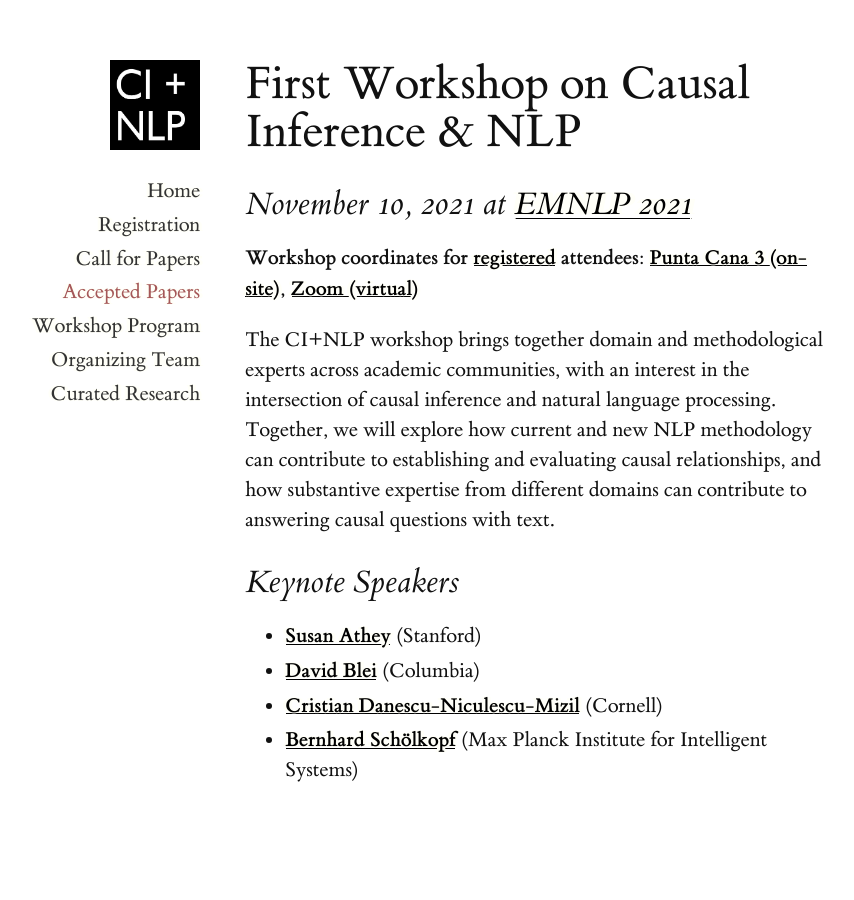
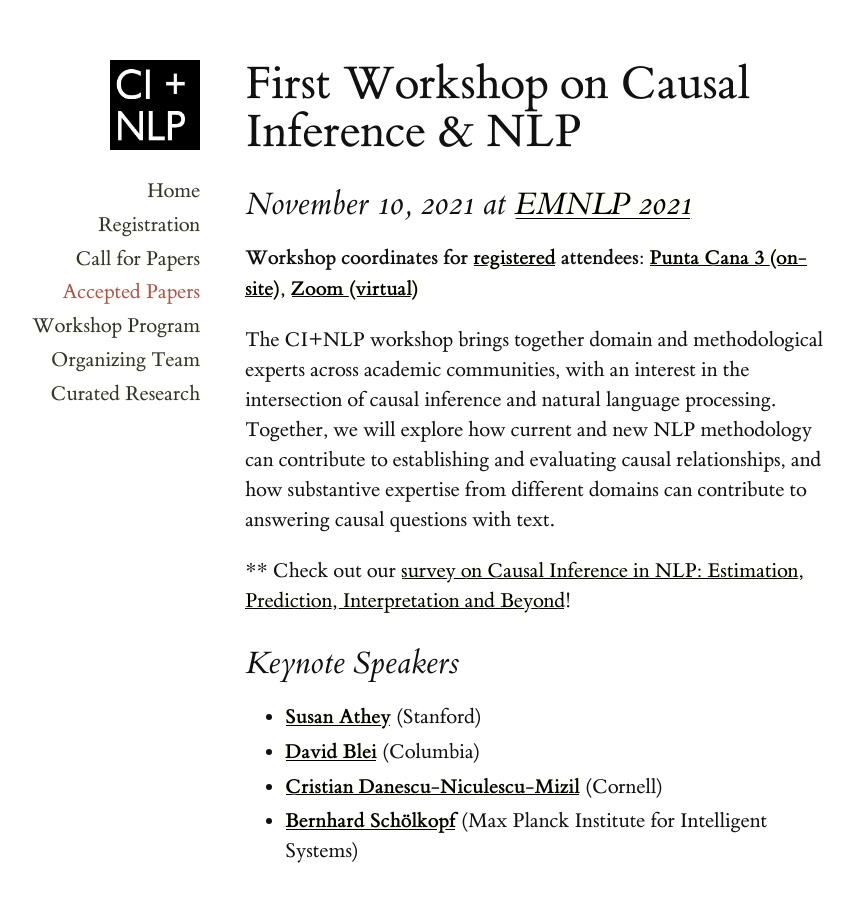
Before and after one commit to causaltext/causaltext.github.io, a Jekyll site: the page built from 2021/index.md, in a window 1280 px wide. Shown: the whole page, without its empty margins (211-1065 px from the left). Built offline with Jekyll 4.4.1, drawn with Linux system fonts in a browser that asks for light colours.

Commit message:
Update index.md

```diff
--- a/2021/index.md
+++ b/2021/index.md
@@ -20,6 +20,8 @@ can contribute to establishing and evaluating causal relationships, and how
 substantive expertise from different domains can contribute to answering causal
 questions with text.
 
+** Check out our [survey on Causal Inference in NLP: Estimation, Prediction, Interpretation and Beyond](https://arxiv.org/abs/2109.00725)!
+
 ## Keynote Speakers
 
    * **[Susan Athey](https://athey.people.stanford.edu/)** (Stanford)
```
